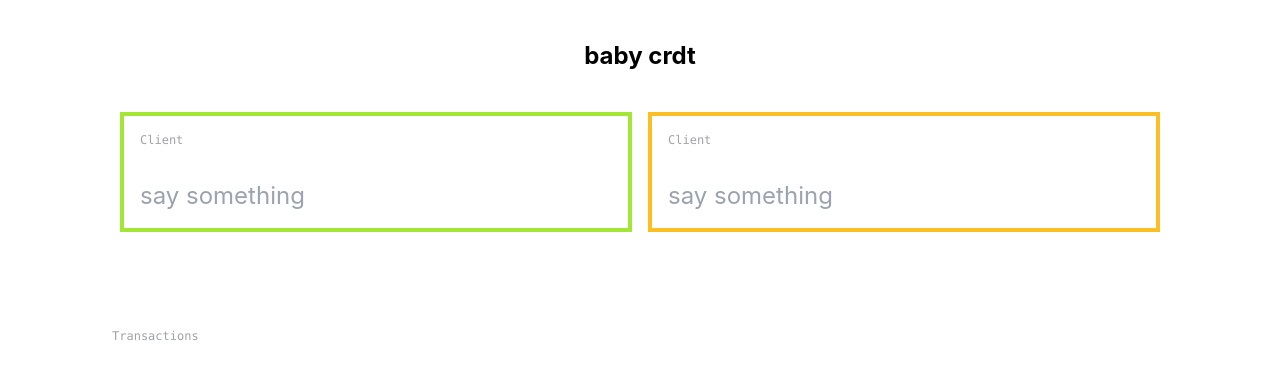
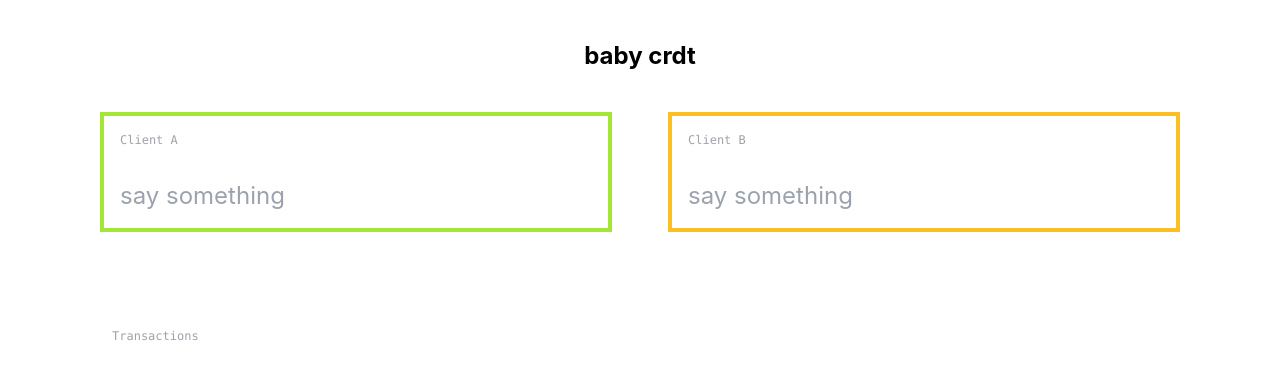
Before and after one commit to cindywu/baby-crdt, a Next.js app: page / in a window 1280 px wide. Shown: the top 380 px of the page. Built offline with nearby package versions, Linux system fonts and the light colour scheme.

Commit message:
styles and describe client

```diff
--- a/components/client.tsx
+++ b/components/client.tsx
@@ -29,7 +29,7 @@ export default function Client({ color, txs, setTxs, client } : ClientProps) {
   return (
     <div className={`w-2/5 text-2xl`}>
       <div className={`border-4 ${color}`}>
-        <div className={"font-mono text-xs text-zinc-400 p-4"}>Client</div>
+        <div className={"font-mono text-xs text-zinc-400 p-4"}>{client}</div>
         <input
           onChange={(e) => handleChange(e)}
           className={"w-full p-4 outline-none"}
--- a/pages/index.tsx
+++ b/pages/index.tsx
@@ -8,18 +8,18 @@ export default function Home() {
   return (
     <div className={"w-screen"}>
       <div className={"flex justify-center py-10 text-2xl font-bold"}>baby crdt</div>
-      <div className={"flex flex-row justify-center space-x-4"}>
+      <div className={"flex flex-row justify-center space-x-14"}>
         <Client
           color={"border-lime-400"}
           txs={txs}
           setTxs={setTxs}
-          client={"clientA"}
+          client={"Client A"}
         />
         <Client
           color={"border-amber-400"}
           txs={txs}
           setTxs={setTxs}
-          client={"clientB"}
+          client={"Client B"}
         />
       </div>
       <Transactions
```
